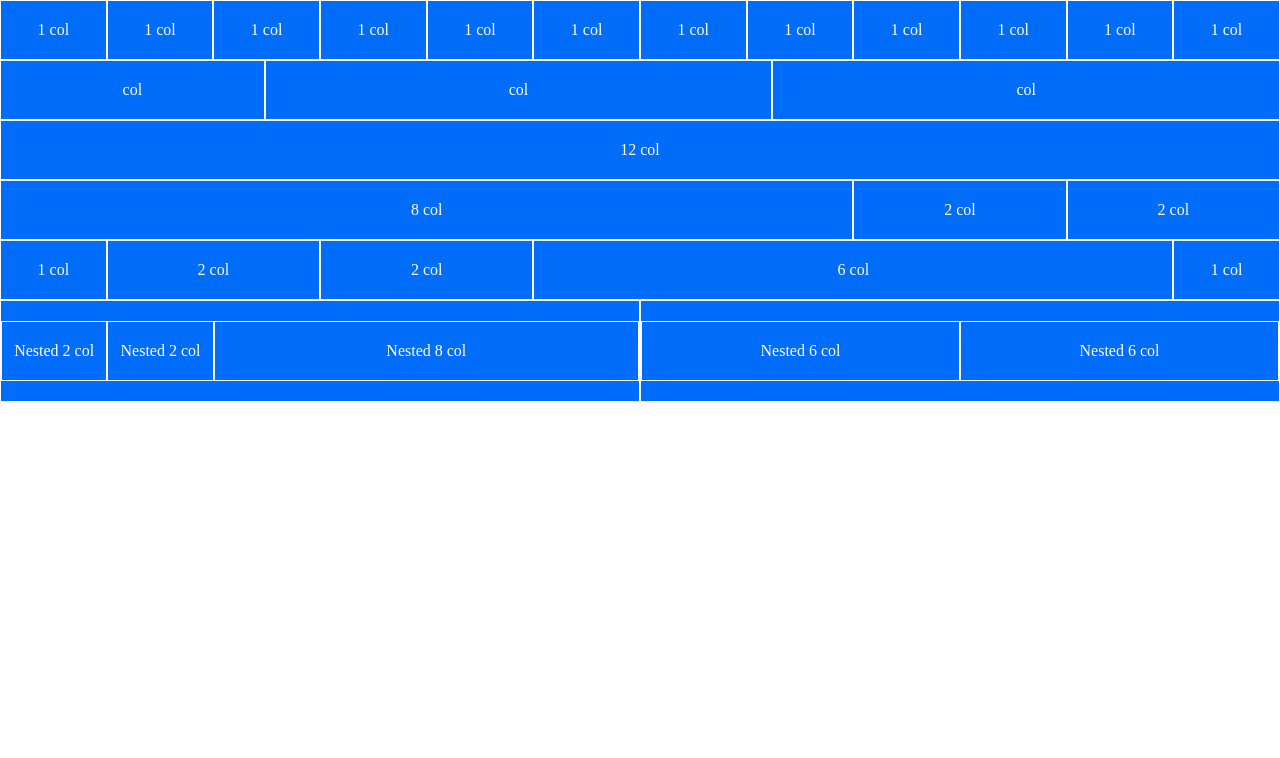
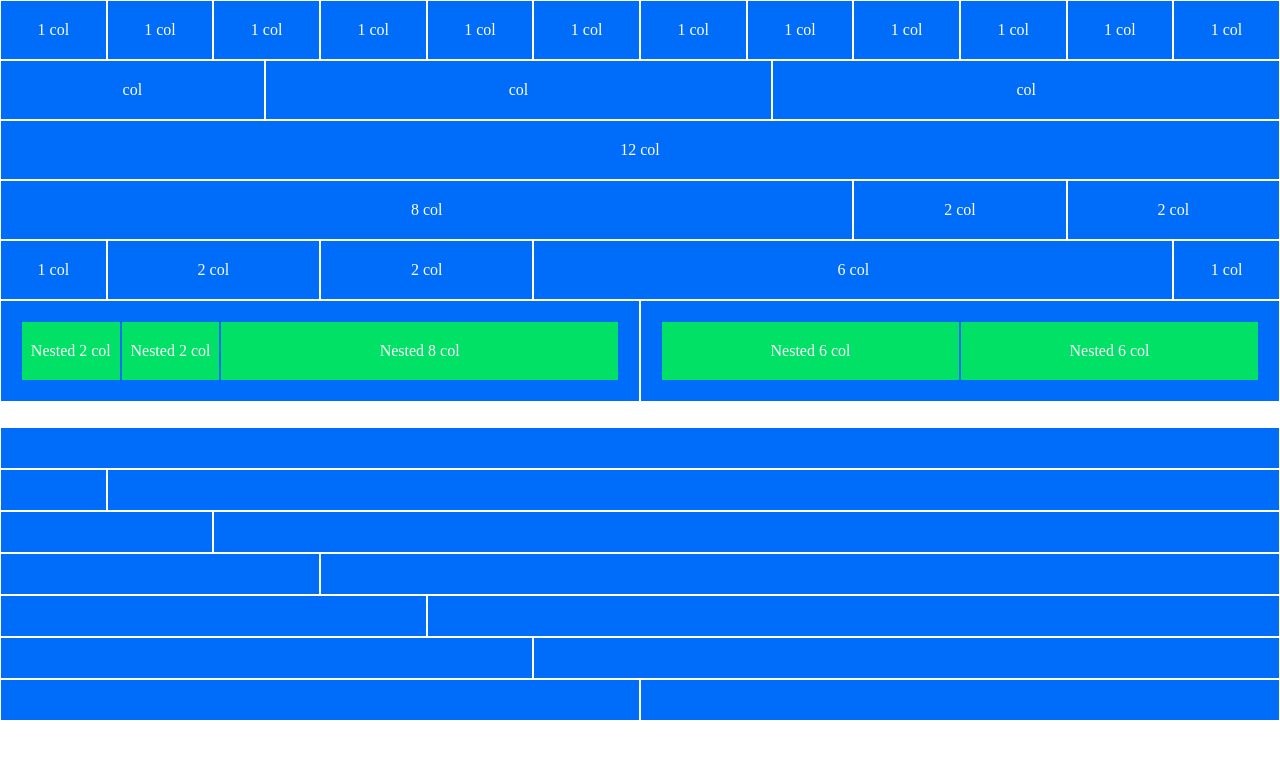
Before and after one commit to marcodem11/html-css-12bool, a plain HTML site: page index.html in a window 1280 px wide. Drawn offline with Linux system fonts and the light colour scheme.

Commit message:
2 section

```diff
--- a/css/style.css
+++ b/css/style.css
@@ -5,3 +5,18 @@
     color: white;
     text-align: center;
 }
+
+[class*="col"] > .row{
+    padding: 0 20px;
+}
+
+[class*="col"] > .row [class*="col"] {
+    background-color: #00E165;
+    border: 1px solid #006CFA;
+    color: white;
+    text-align: center;
+}
+
+section{
+    margin-bottom: 25px;
+}
--- a/index.html
+++ b/index.html
@@ -100,7 +100,45 @@
             </div>
         </section>
 
+        <section>
+            <div class="row">
+                <div class="col-12">
 
+                </div>
+            </div>
+
+            <div class="row">
+                <div class="col-1"></div>
+                <div class="col-11"></div>
+            </div>
+
+            <div class="row">
+                <div class="col-2"></div>
+                <div class="col-10"></div>
+            </div>
+
+            <div class="row">
+                <div class="col-3"></div>
+                <div class="col-9"></div>
+            </div>
+
+            <div class="row">
+                <div class="col-4"></div>
+                <div class="col-8"></div>
+            </div>
+
+            <div class="row">
+                <div class="col-5"></div>
+                <div class="col-7"></div>
+            </div>
+
+            <div class="row">
+                <div class="col-6"></div>
+                <div class="col-6"></div>
+            </div>
+
+
+        </section>
     </main>
 
 </body>
```
